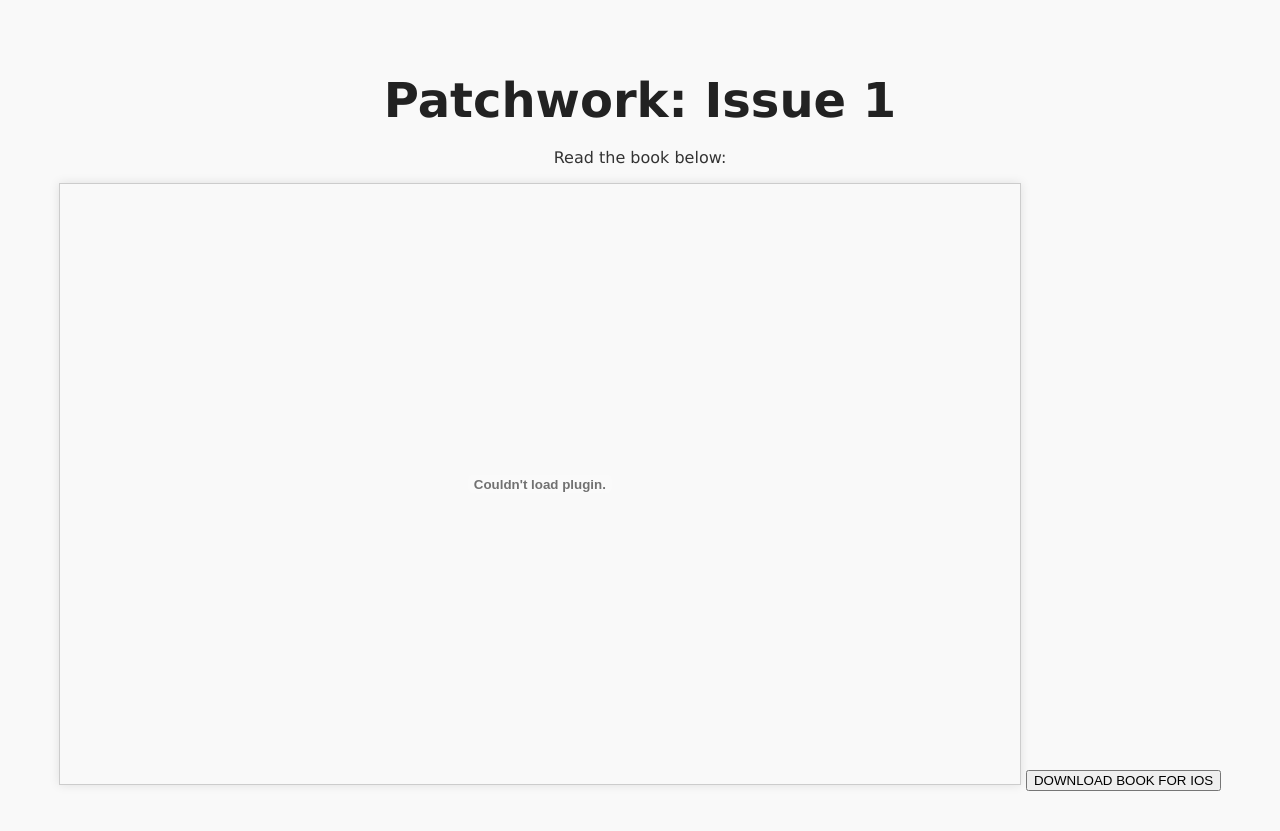
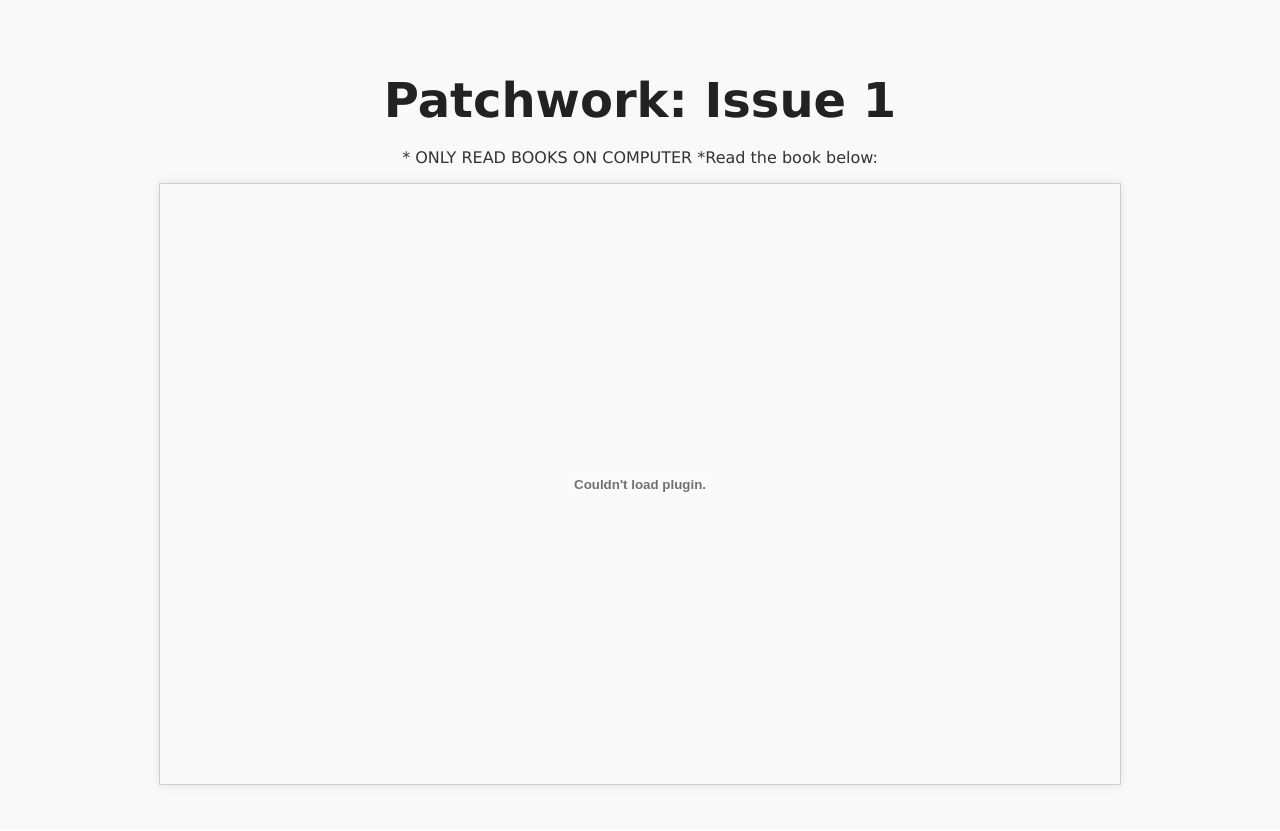
Before and after one commit to Git-cpu123/Fluxx, a Flask app: page /patchwork in a window 1280 px wide. Shown: the part 167-998 px from the top of the page. After the commit the page ends 955 px from the top, so only its background shows below. Run offline with Flask 3, Linux system fonts and the light colour scheme.

Commit message:
update changes

```diff
--- a/templates/patchwork.html
+++ b/templates/patchwork.html
@@ -2,16 +2,7 @@
 
 {% block content %}
 <h1>{{ title }}</h1>
-<p>Read the book below:</p>
-<embed src="PATCHWORK 01.pdf">
-<button id="downloadBtn">DOWNLOAD BOOK FOR IOS</button>
-<script>
-    document.getElementById('downloadBtn').addEventListener('click', () => {
-        const link = document.createElement('a');
-        link.href = 'PATCHWORK 01.pdf';
-        link.download = 'PATCHWORK.pdf;
-        document.body.removeChild(link);
-    });
-</script>
+<p> * ONLY READ BOOKS ON COMPUTER *Read the book below:</p>
+<embed src="{{ url_for('pdf', filename='PATCHWORK 01.pdf') }}" type="application/pdf">
 
 {% endblock %}
```
